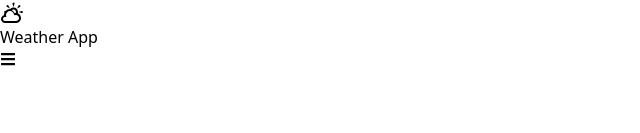
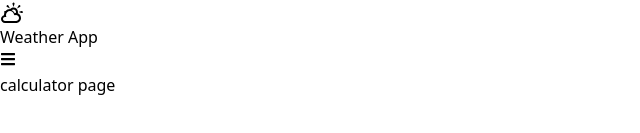
Before and after one commit to nm1008/4-in-1-typescript, a React (Vite) app: page / in a window 1280 px wide. Shown: the part 167-300 px from the top of the page, without its empty margins (0-640 px from the left). Built offline with nearby package versions, Linux system fonts and the light colour scheme.

Commit message:
added starter files for other pages

```diff
--- a/src/App.tsx
+++ b/src/App.tsx
@@ -1,7 +1,11 @@
 import { Routes, Route } from "react-router";
 
-import Nav from "./components/Navbar/nav";
+import Nav from "./components/Navbar/Nav";
+import Calculator from "./pages/Calculator/Calculator";
 import Todo from "./pages/TodoList/Todo";
+import Clock from "./pages/Clock/Clock";
+import Weather from "./pages/Weather/Weather";
+
 
 import "./App.css";
 
@@ -11,7 +15,10 @@ function App() {
       <Nav />
 
       <Routes>
+        <Route path="/" element={<Calculator />} />
         <Route path="/todoList" element={<Todo />} />
+        <Route path="/clock" element={<Clock />} />
+        <Route path="/weather" element={<Weather />} />
       </Routes>
     </>
   );
--- /dev/null
+++ b/src/pages/Calculator/Calculator.tsx
@@ -0,0 +1,5 @@
+const Calculator = () => {
+  return <div>calculator page</div>;
+};
+
+export default Calculator;
--- /dev/null
+++ b/src/pages/Clock/Clock.tsx
@@ -0,0 +1,5 @@
+const Clock = () => {
+  return <div>clock page</div>;
+};
+
+export default Clock;
--- /dev/null
+++ b/src/pages/Weather/Weather.tsx
@@ -0,0 +1,5 @@
+const Weather = () => {
+  return <div>weather page</div>;
+};
+
+export default Weather;
```
